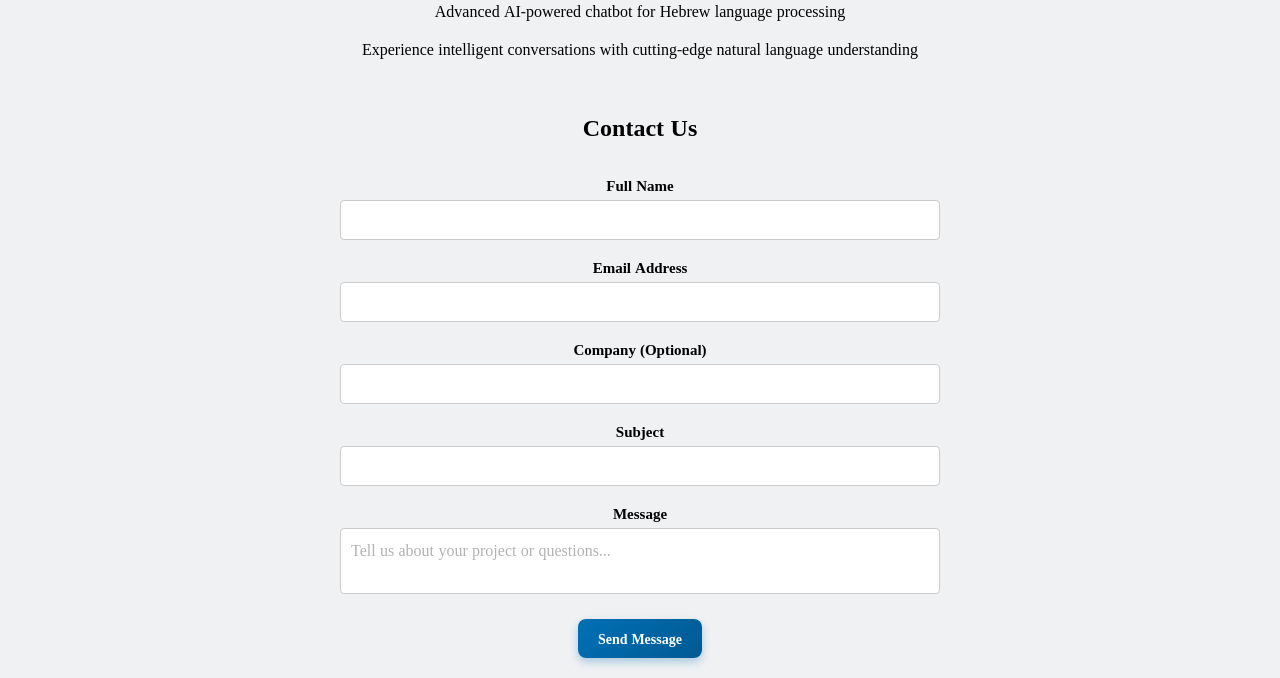
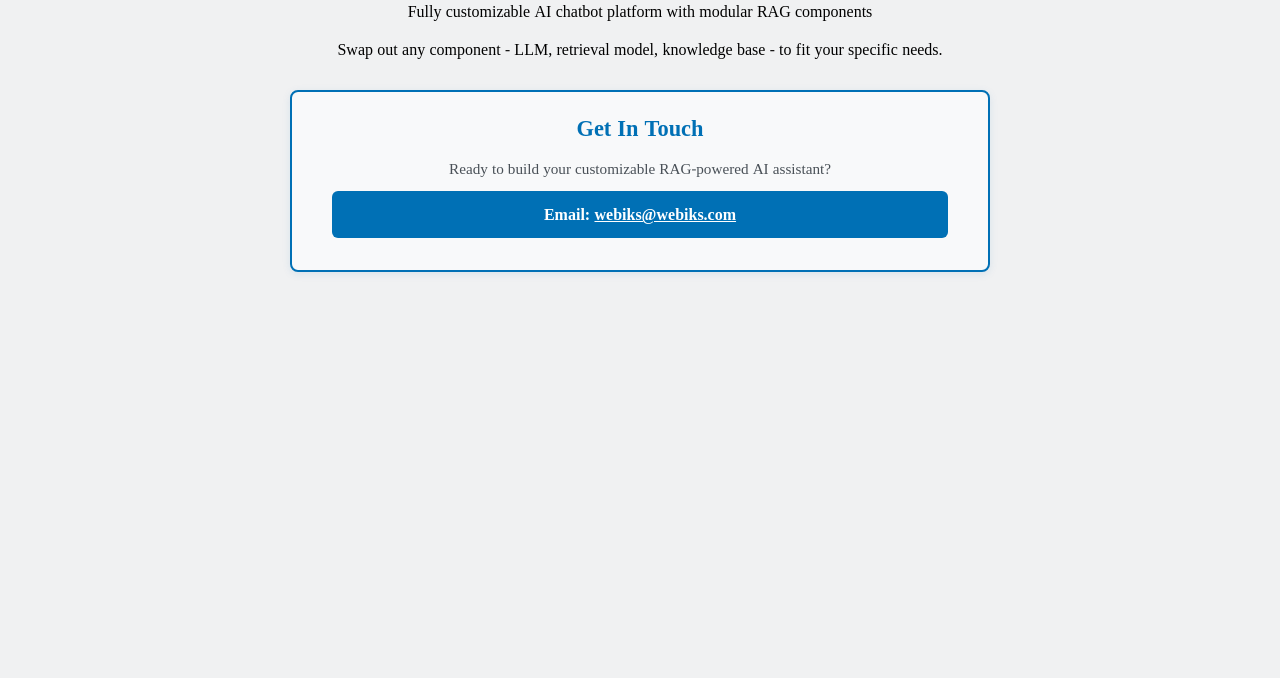
Before and after one commit to ShmuelRob/heberw-ragbot-landing-page, a plain HTML site: page index.html in a window 1280 px wide. Shown: the part 185-863 px from the top of the page. After the commit the page ends 800 px from the top, so only its background shows below. Drawn offline with Linux system fonts and the light colour scheme.

Commit message:
change from form to landing

```diff
--- a/index.html
+++ b/index.html
@@ -3,7 +3,7 @@
 <head>
     <meta charset="UTF-8">
     <meta name="viewport" content="width=device-width, initial-scale=1.0">
-    <title>Hebrew RagBot - Landing Page</title>
+    <title>Hebrew RagBot - Modular AI Chat with RAG Architecture</title>
     <link rel="icon" type="image/x-icon" href="favicon.ico">
     <link rel="stylesheet" href="style.css">
 </head>
@@ -16,44 +16,20 @@
 
     <section class="hero">
         <div class="container">
-            <h1>Hebrew RagBot</h1>
-            <p>Advanced AI-powered chatbot for Hebrew language processing</p>
-            <p>Experience intelligent conversations with cutting-edge natural language understanding</p>
+            <h1>Hebrew RagBot: Modular AI Chat with RAG Architecture</h1>
+            <p class="hero-subtitle">Fully customizable AI chatbot platform with modular RAG components</p>
+            <p class="hero-description">Swap out any component - LLM, retrieval model, knowledge base - to fit your specific needs.</p>
         </div>
     </section>
 
     <section class="contact-section">
         <div class="container">
-            <h2 class="contact-heading">Contact Us</h2>
-            <div class="form-container">
-                <form>
-                    <div class="form-group">
-                        <label for="name">Full Name</label>
-                        <input type="text" id="name" name="name" required>
-                    </div>
-
-                    <div class="form-group">
-                        <label for="email">Email Address</label>
-                        <input type="email" id="email" name="email" required>
-                    </div>
-
-                    <div class="form-group">
-                        <label for="company">Company (Optional)</label>
-                        <input type="text" id="company" name="company">
-                    </div>
-
-                    <div class="form-group">
-                        <label for="subject">Subject</label>
-                        <input type="text" id="subject" name="subject" required>
-                    </div>
-
-                    <div class="form-group">
-                        <label for="message">Message</label>
-                        <textarea id="message" name="message" placeholder="Tell us about your project or questions..." required></textarea>
-                    </div>
-
-                    <button type="submit" class="btn">Send Message</button>
-                </form>
+            <h2>Get In Touch</h2>
+            <div class="contact-content">
+                <p>Ready to build your customizable RAG-powered AI assistant?</p>
+                <div class="contact-info">
+                    <p><strong>Email: <a href="mailto:webiks@webiks.com?subject=Hebrew%20RagBot%20Inquiry&body=Hi%20Webiks%20Team%2C%0D%0A%0D%0AI%27m%20interested%20in%20learning%20more%20about%20the%20Hebrew%20RagBot%20platform.%0D%0A%0D%0ASpecifically%2C%20I%27d%20like%20to%20know%20about%3A%0D%0A-%20%5BYour%20specific%20questions%20here%5D%0D%0A-%20%5BImplementation%20requirements%5D%0D%0A-%20%5BCustomization%20options%5D%0D%0A%0D%0AProject%20details%3A%0D%0A-%20Industry%2FUse%20case%3A%20%5BYour%20industry%5D%0D%0A-%20Expected%20users%3A%20%5BNumber%20of%20users%5D%0D%0A-%20Timeline%3A%20%5BYour%20timeline%5D%0D%0A%0D%0AThank%20you%20for%20your%20time%21%0D%0A%0D%0ABest%20regards%2C%0D%0A%5BYour%20Name%5D">webiks@webiks.com</a></strong></p>
+                </div>
             </div>
         </div>
     </section>
--- a/style.css
+++ b/style.css
@@ -37,7 +37,60 @@ header .container {
   margin: 0 auto;
 }
 .contact-section {
-  margin-top: 50px;
+  margin-top: 30px;
+  background: #f8f9fa;
+  border: 2px solid #0070b5;
+  border-radius: 8px;
+  padding: 20px;
+  box-shadow: 0 2px 8px rgba(0, 112, 181, 0.1);
+  max-width: 700px;
+  margin-left: auto;
+  margin-right: auto;
+}
+
+.contact-section h2 {
+  color: #0070b5;
+  font-weight: 700;
+  font-size: 1.4rem;
+  margin-bottom: 15px;
+  margin-top: 0;
+}
+
+.contact-content p {
+  font-size: 0.95rem;
+  line-height: 1.4;
+  color: #495057;
+  margin-bottom: 12px;
+}
+
+.contact-info {
+  background: #0070b5;
+  color: white;
+  padding: 12px 16px;
+  border-radius: 6px;
+  margin: 12px 0;
+  text-align: center;
+}
+
+.contact-info p {
+  margin: 0;
+  font-weight: 600;
+  font-size: 1rem;
+}
+
+.contact-info strong {
+  color: #ffffff;
+}
+
+.contact-info a {
+  color: #ffffff;
+  text-decoration: underline;
+  transition: color 0.3s ease;
+}
+
+.contact-info a:hover {
+  color: #e6f3ff;
+  text-decoration: none;
 }
 
 .form-container {
@@ -178,3 +231,12 @@ label {
     text-align: center;
     margin-bottom: 2rem;
 }
+
+ul {
+    padding-left: 20px;
+    margin-left: 0;
+}
+
+li {
+    margin-bottom: 8px;
+}
```
